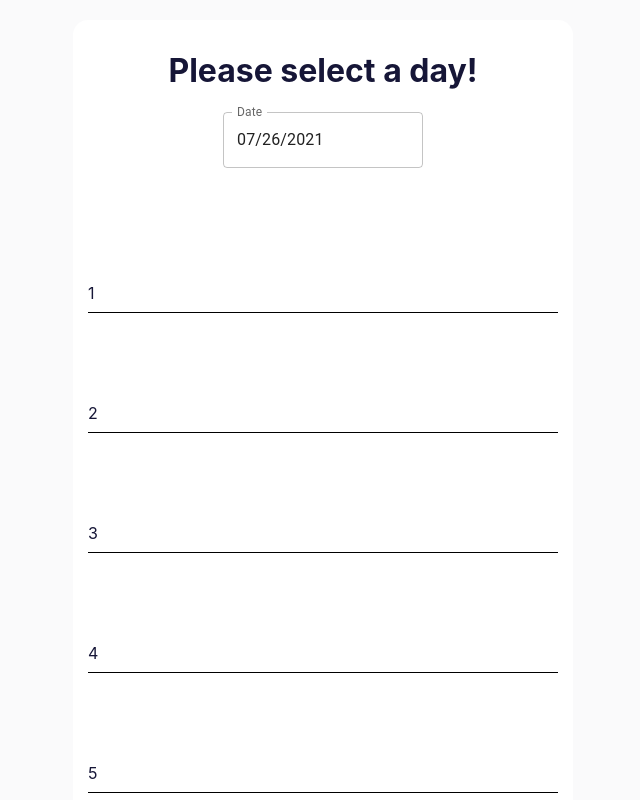
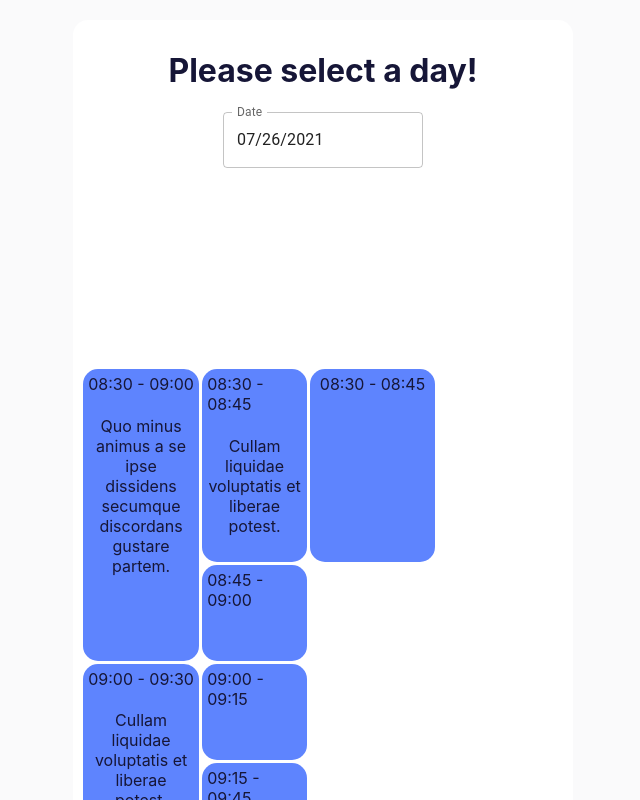
Before and after one commit to kozarip/avinty_test, a React (Create React App) app: page / in a window 1280 px wide. Shown: the top 800 px of the page, without its empty margins (317-957 px from the left). Built offline with nearby package versions, Linux system fonts and the light colour scheme.

Commit message:
feat: appointments grid

```diff
--- a/src/components/calendar.scss
+++ b/src/components/calendar.scss
@@ -1,21 +1,92 @@
 .calendarContainer{
-  display: flex;
-  flex-flow: row wrap;
-  width: 100%;
-  padding: 5px;
-  margin-top: 20px;
+  .schedule {
+    display: grid;
+    grid-gap: 3px;
+    grid-template-rows:
+      [tracks] auto
+      [time-0800] 0.5fr
+      [time-0815] 0.5fr
+      [time-0830] 0.5fr
+      [time-0845] 0.5fr
+      [time-0900] 0.5fr
+      [time-0915] 0.5fr
+      [time-0930] 0.5fr
+      [time-0945] 0.5fr
+      [time-1000] 0.5fr
+      [time-1015] 0.5fr
+      [time-1030] 0.5fr
+      [time-1045] 0.5fr
+      [time-1100] 0.5fr
+      [time-1115] 0.5fr
+      [time-1130] 0.5fr
+      [time-1145] 0.5fr
+      [time-1200] 0.5fr
+      [time-1215] 0.5fr
+      [time-1230] 0.5fr
+      [time-1245] 0.5fr
+      [time-1300] 0.5fr
+      [time-1315] 0.5fr
+      [time-1330] 0.5fr
+      [time-1345] 0.5fr
+      [time-1400] 0.5fr
+      [time-1415] 0.5fr
+      [time-1430] 0.5fr
+      [time-1445] 0.5fr
+      [time-1500] 0.5fr
+      [time-1515] 0.5fr
+      [time-1530] 0.5fr
+      [time-1545] 0.5fr
+      [time-1600] 0.5fr
+      [time-1615] 0.5fr
+      [time-1630] 0.5fr
+      [time-1645] 0.5fr
+      [time-1700] 0.5fr
+      [time-1715] 0.5fr
+      [time-1730] 0.5fr
+      [time-1745] 0.5fr
+      [time-1800] 0.5fr
+      [time-1815] 0.5fr
+      [time-1830] 0.5fr
+      [time-1845] 0.5fr
+      [time-1900] 0.5fr
+      [time-1915] 0.5fr
+      [time-1930] 0.5fr
+      [time-1945] 0.5fr
+      [time-2000] 0.5fr
+      [time-2015] 0.5fr
+      [time-2030] 0.5fr
+      [time-2045] 0.5fr
+      [time-2100] 0.5fr
+      [time-2115] 0.5fr
+      [time-2130] 0.5fr
+      [time-2145] 0.5fr
+      [time-2200] 0.5fr
+      [time-2215] 0.5fr
+      [time-2230] 0.5fr
+      [time-2245] 0.5fr
+      [time-2300] 0.5fr
+      [time-2315] 0.5fr
+      [time-2330] 0.5fr
+      [time-2345] 0.5fr
+      [time-0000] 0.5fr
+  }
 
-  .empty{
-    width: 100%;
-    height: 30px;
-    &.isHour {
-      border-bottom: 1px solid #000;
+  .rowBorder{
+    border-top: 2px solid gray;
+    grid-column: 1;
+  }
 
-    }
-  }
   .calendarItem {
+    display: flex;
+    flex-direction: column;
+    align-items: center;
     background-color: #5E84FE;
     border-radius: 15px;
     padding: 5px;
+    cursor: pointer;
+    h4{
+      font-weight: normal;
+      text-align: center;
+    }
   }
 }
--- a/src/components/calendar.tsx
+++ b/src/components/calendar.tsx
@@ -1,8 +1,10 @@
-import React, { useEffect } from 'react';
-import { Grid } from '@mui/material';
-import "./calendar.scss"
+/* eslint-disable no-loop-func */
+import React, { useEffect, useState } from 'react';
 import moment from 'moment';
 import { AppointmentType, ConvertedAppointmentType } from '../utils/types';
+import "./calendar.scss"
+import { Modal, Button } from '@mui/material';
+import AppointmentDetails from './appointmentDetails';
 
 type CalendarProps = {
   date: any
@@ -10,66 +12,72 @@ type CalendarProps = {
 }
 
 const Calendar: React.FC<CalendarProps> = ({ date, appointments }) => {
+  const [isAppointmentModalOpen, setIsAppointmentModalOpen] = useState(false)
+  const [selectedAppointment, setSelectedAppointment] = useState<AppointmentType>(appointments[0])
+
   useEffect(() => {
+    console.log(appointments)
   }, [appointments])
 
-  const convertAppointmentsDate2Quarters = (rawAppointments: AppointmentType[]) => {
-    const convertedAppointments = rawAppointments.map((appointment: any) => {
-      const startQuarter = convertTimeToQuarters(appointment.start)
-      const endQuarter = convertTimeToQuarters(appointment.end)
-      appointment["startQuarter"] = startQuarter
-      appointment["endQuarter"] = endQuarter
-      return appointment
+  const renderAppointments = () => {
+    return appointments.map((appointment: AppointmentType, i) => {
+      const start = moment(appointment.start).format("HHmm")
+      const end = moment(appointment.end).format("HHmm")
+      return (
+        <div
+          className='calendarItem'
+          key={appointment.id}
+          style={{ gridRow: `time-${start} / time-${end}` }}
+          onClick={() => handleClickOnAppointment(appointment)}
+        >
+          <span>
+          {`${moment(appointment.start).format("HH:mm")} - ${moment(appointment.end).format("HH:mm")}`}
+          </span>
+          {appointment.title && <h4>{appointment.title}</h4>}
+        </div>
+      )
     })
-    console.log(convertedAppointments)
-    return convertedAppointments
   }
 
-  const convertTimeToQuarters = (time: any) => {
-    return (moment.duration(moment(time).format('HH:mm')).asMinutes() / 15)
-  }
-
-  const renderQuarters = () => {
-    let tr = [];
-    const convertedAppointments = convertAppointmentsDate2Quarters(appointments)
-    for (let i = 1; i <= 96; i++) {
-      const appointmentsInThisTime =
-        convertedAppointments.filter((convertedAppointment) => convertedAppointment.startQuarter === i)
-      let div = []
-      const isHour = i % 4 === 0
-      const appointmentsNumber = appointmentsInThisTime.length
-      if (appointmentsNumber === 0) {
-        tr.push(<div className={`empty ${isHour ? 'isHour' : ''}`}>{isHour && i / 4}</div>)
-      } else {
-        let reservedPlacesNumber = 0
-        div = appointmentsInThisTime.map((a: ConvertedAppointmentType) => {
-          const width = 100 / appointmentsNumber
-          const height =
-            a.endQuarter < a.startQuarter
-              ? 96 - a.startQuarter
-              : a.endQuarter - a.startQuarter
-          reservedPlacesNumber = height > 1 ? height : 0
-          //reservedPlacesNumber += appointmentsNumber;
-          return (
-            <div className='calendarItem' style={{
-                width: `${width}%`,
-                height: `${height * 30}px`
-              }}>
-              {`${moment(a.start).format('HH:mm')} - ${moment(a.end).format('HH:mm')}`}
-              {reservedPlacesNumber}
-            </div>
-          )
-        })
-        i += reservedPlacesNumber
-        tr.push(div)
-      }
-    }
-    return tr;
+  const handleClickOnAppointment = (appointment: AppointmentType) => {
+    setIsAppointmentModalOpen(true)
+    setSelectedAppointment(appointment)
   }
 
   return (
     <div className='calendarContainer'>
-      {renderQuarters()}
+      <div className='schedule'>
+        {/* <h5 style={{gridRow: "time-0800"}}>8:00</h5>
+        <h5 style={{gridRow: "time-0900"}}>9:00</h5>
+        <h5 style={{gridRow: "time-1000"}}>10:00</h5>
+        <h5 style={{gridRow: "time-1100"}}>11:00</h5>
+        <h5 style={{gridRow: "time-1200"}}>12:00</h5>
+        <h5 style={{gridRow: "time-1300"}}>13:00</h5>
+        <h5 style={{gridRow: "time-1400"}}>14:00</h5>
+        <h5 style={{gridRow: "time-1500"}}>15:00</h5>
+        <h5 style={{gridRow: "time-1600"}}>16:00</h5>
+        <h5 style={{gridRow: "time-1700"}}>17:00</h5>
+        <h5 style={{gridRow: "time-1800"}}>18:00</h5>
+        <h5 style={{gridRow: "time-1900"}}>19:00</h5>
+        <h5 style={{gridRow: "time-2000"}}>20:00</h5>
+        <h5 style={{gridRow: "time-2100"}}>21:00</h5>
+        <h5 style={{gridRow: "time-2200"}}>22:00</h5>
+        <h5 style={{gridRow: "time-2300"}}>23:00</h5> */}
+        {/* <h5 className='rowBorder' style={{gridRow: "time-0900"}}></h5> */}
+        {renderAppointments()}
+      </div>
+      <Modal
+        open={isAppointmentModalOpen}
+        onClose={() => setIsAppointmentModalOpen(false)}
+        aria-labelledby="modal-modal-title"
+        aria-describedby="modal-modal-description"
+      >
+        <>
+          <AppointmentDetails
+            appointment={selectedAppointment}
+          />
+        </>
+      </Modal>
     </div>
   );
 };
```
Also changed, not shown: src/components/appointment.tsx (deleted, +0 -11 lines).
